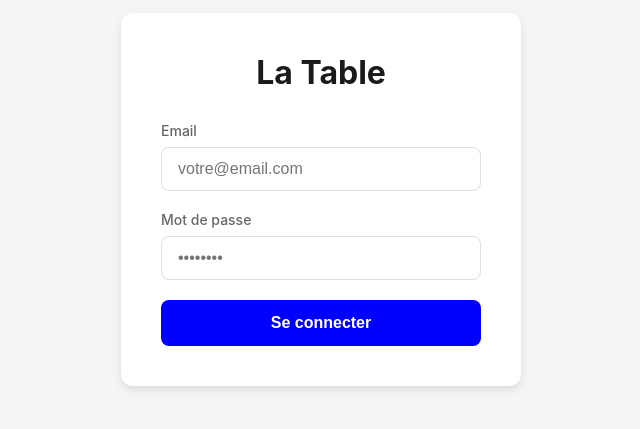
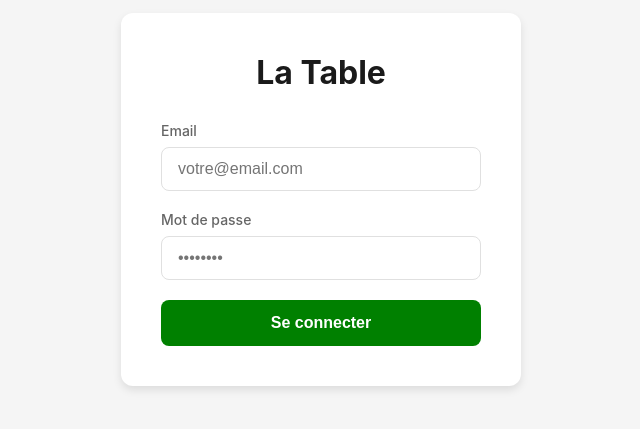
Before and after one commit to takammanuel/projet_groupe_ci-cd, a React (Vite) app in the folder frontend/: page /login in a window 1280 px wide. Shown: the part 201-630 px from the top of the page, without its empty margins (319-959 px from the left). Built offline with nearby package versions, Linux system fonts and the light colour scheme.

Commit message:
modification des sur le bouton login

```diff
--- a/frontend/src/pages/Login.css
+++ b/frontend/src/pages/Login.css
@@ -52,7 +52,7 @@
 
 .form-group input:focus {
   outline: none;
-  border-color: green;
+  border-color: orange;
 }
 
 .form-group input:disabled {
@@ -70,7 +70,7 @@
 }
 
 .btn-login {
-  background-color: blue;
+  background-color:green;
   color: white;
   padding: 14px;
   border: none;
@@ -82,7 +82,7 @@
 }
 
 .btn-login:hover:not(:disabled) {
-  background-color: blue;
+  background-color: green;
 }
 
 .btn-login:disabled {
```
